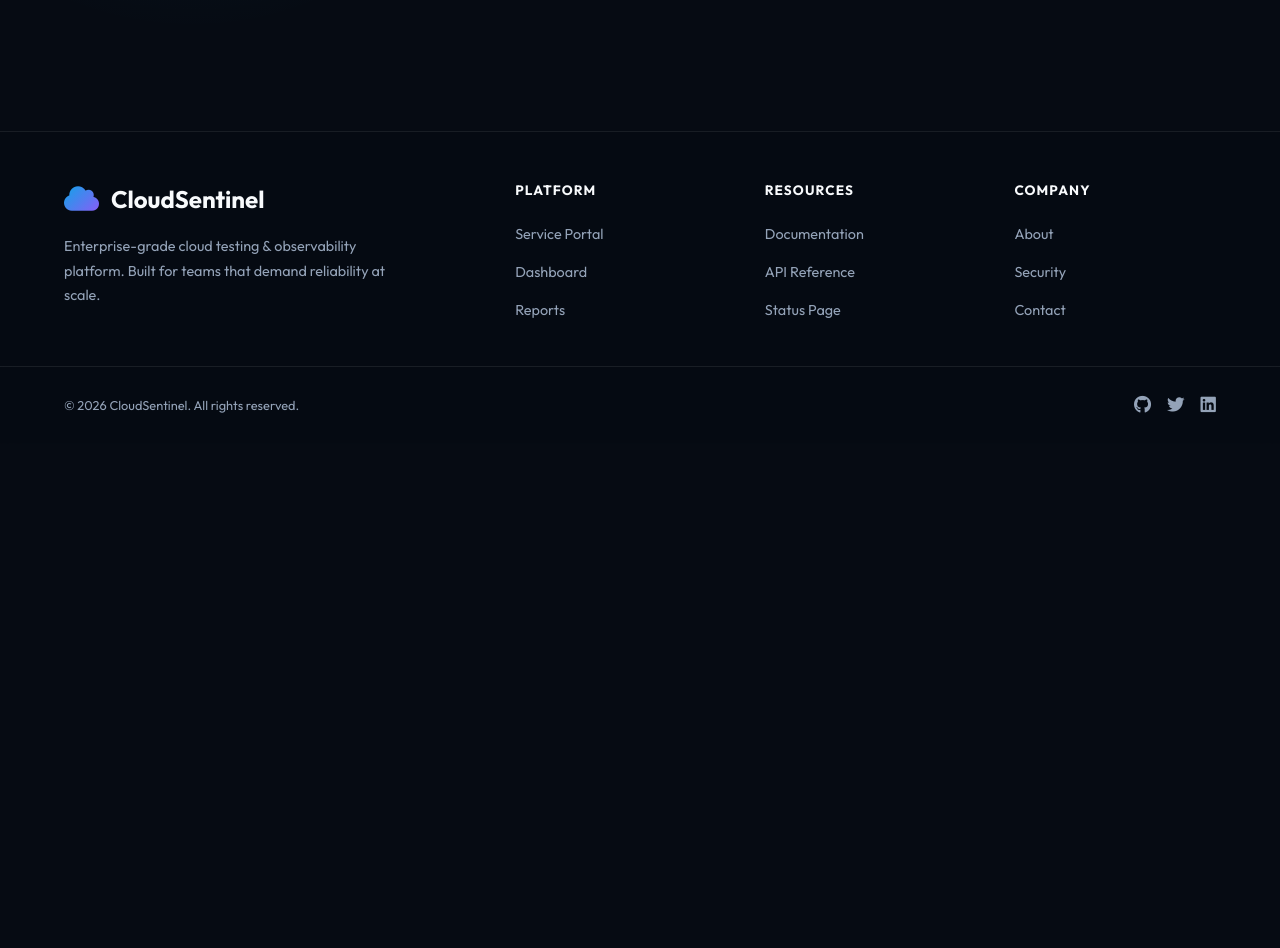
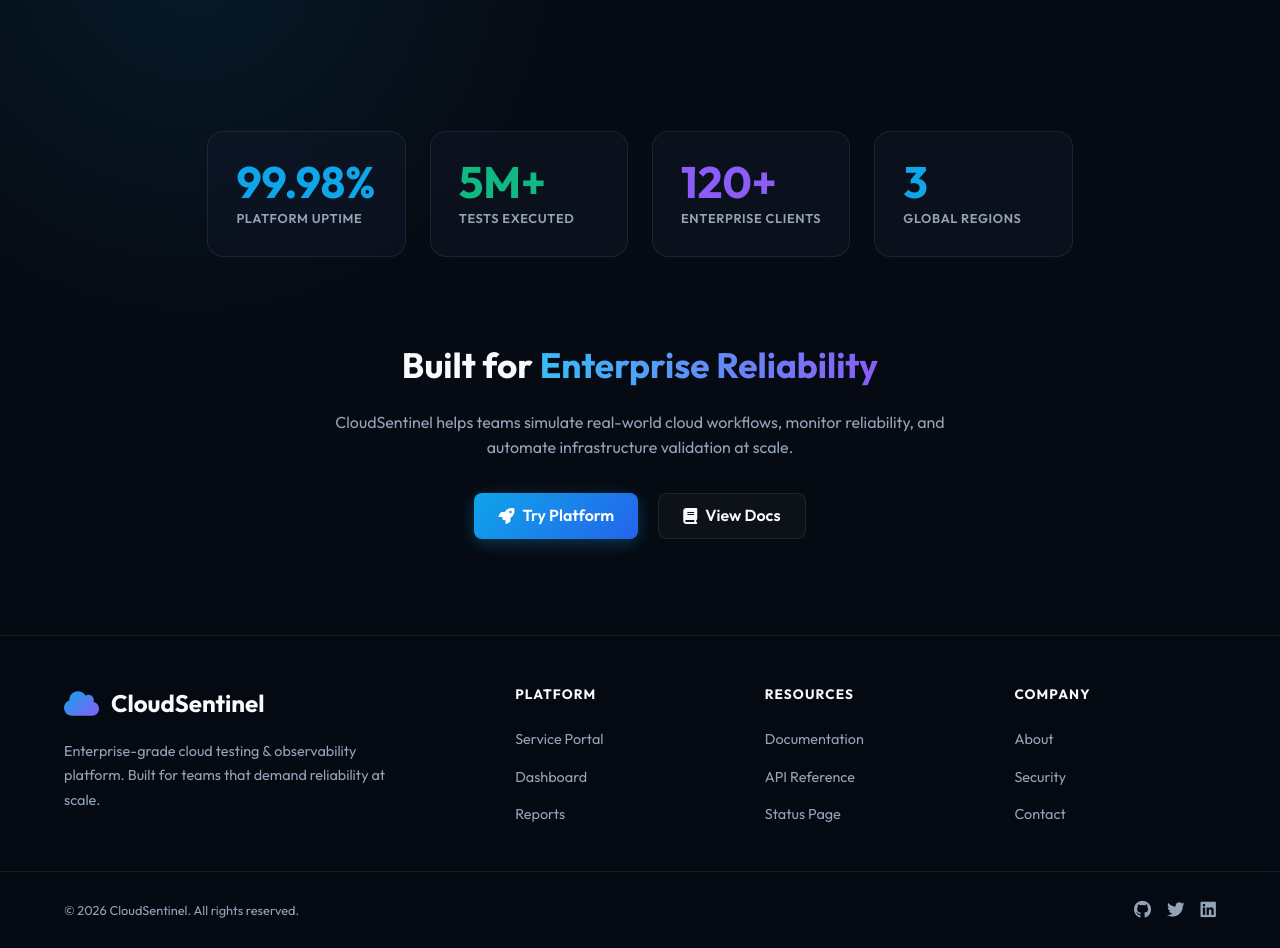
Before and after one commit to pranith2006-boop/CloudSentinel, a plain HTML site: page public/index.html in a window 1280 px wide. Shown: the part 1040-1988 px from the top of the page. Before the commit the page ends 1483 px from the top, so only its background shows below. Drawn offline with Linux system fonts and the light colour scheme.

Commit message:
Updated homepage UI and fixed empty space

```diff
--- a/public/index.html
+++ b/public/index.html
@@ -9,6 +9,7 @@
   <link rel="stylesheet" href="https://cdnjs.cloudflare.com/ajax/libs/font-awesome/6.4.0/css/all.min.css">
 </head>
 <body>
+
   <!-- Background Effects -->
   <canvas id="particleCanvas"></canvas>
   <div class="orb orb-1"></div>
@@ -16,6 +17,7 @@
   <div class="orb orb-3"></div>
   <div class="toast-container" id="toastContainer"></div>
 
+  <!-- Navbar -->
   <nav class="navbar">
     <a href="/" class="logo-section">
       <i class="fa-solid fa-cloud logo-icon"></i>
@@ -45,57 +47,158 @@
     <span><i class="fa-solid fa-shield-halved"></i>&nbsp; TLS 1.3 Secured</span>
   </div>
 
+  <!-- Hero Section -->
   <main class="hero">
     <div class="hero-badge">
       <i class="fa-solid fa-bolt"></i> NEXT-GEN CLOUD AUTOMATION
     </div>
-    <h1>Protect cloud workflows with <br><span class="highlight-text">automated observability</span></h1>
-    <p>Simulate login, VM provisioning, and storage workflows. <br>Capture real-time test results, coverage analytics, and latency <br>trends in one ultra-premium portal.</p>
+
+    <h1>
+      Protect cloud workflows with <br>
+      <span class="highlight-text">automated observability</span>
+    </h1>
+
+    <p>
+      Simulate login, VM provisioning, and storage workflows. <br>
+      Capture real-time test results, coverage analytics, and latency <br>
+      trends in one ultra-premium portal.
+    </p>
 
     <div class="hero-buttons">
       <a href="/portal.html" class="btn-primary">
         <i class="fa-solid fa-rocket"></i> Launch Portal
       </a>
+
       <a href="/dashboard.html" class="btn-secondary">
         <i class="fa-solid fa-chart-line"></i> View Dashboard
       </a>
     </div>
   </main>
 
+  <!-- Features -->
   <section class="features-grid">
+
     <div class="feature-card reveal">
       <div class="feature-icon">
         <i class="fa-solid fa-server"></i>
       </div>
       <h3>Simulate Requests</h3>
-      <p>Launch VM and storage provisioning flows from the portal with realistic parameters.</p>
+      <p>
+        Launch VM and storage provisioning flows from the portal
+        with realistic parameters.
+      </p>
     </div>
+
     <div class="feature-card reveal">
       <div class="feature-icon">
         <i class="fa-solid fa-microchip"></i>
       </div>
       <h3>Automated Validation</h3>
-      <p>Automatically run integration tests every time a request is submitted to the cluster.</p>
+      <p>
+        Automatically run integration tests every time a request
+        is submitted to the cluster.
+      </p>
     </div>
+
     <div class="feature-card reveal">
       <div class="feature-icon">
         <i class="fa-solid fa-shield-halved"></i>
       </div>
       <h3>Track Reliability</h3>
-      <p>Monitor pass/fail ratios, latency trends and coverage over time via Dashboards.</p>
+      <p>
+        Monitor pass/fail ratios, latency trends and coverage
+        over time via Dashboards.
+      </p>
     </div>
+
+  </section>
+
+  <!-- Stats Section -->
+  <section class="metrics-grid"
+    style="max-width:1200px;margin:0 auto 5rem auto;padding:0 4rem;">
+
+    <div class="metric-card">
+      <div class="value" style="color: var(--primary-blue);">
+        99.98%
+      </div>
+      <div class="label">Platform Uptime</div>
+    </div>
+
+    <div class="metric-card">
+      <div class="value" style="color: var(--accent-green);">
+        5M+
+      </div>
+      <div class="label">Tests Executed</div>
+    </div>
+
+    <div class="metric-card">
+      <div class="value" style="color: var(--accent-purple);">
+        120+
+      </div>
+      <div class="label">Enterprise Clients</div>
+    </div>
+
+    <div class="metric-card">
+      <div class="value" style="color: var(--primary-blue);">
+        3
+      </div>
+      <div class="label">Global Regions</div>
+    </div>
+
+  </section>
+
+  <!-- CTA Section -->
+  <section style="text-align:center; margin-bottom:6rem;">
+
+    <h2 style="font-size:2.2rem; margin-bottom:1rem;">
+      Built for
+      <span class="highlight-text">
+        Enterprise Reliability
+      </span>
+    </h2>
+
+    <p style="color:var(--text-muted);
+              max-width:650px;
+              margin:0 auto 2rem auto;">
+
+      CloudSentinel helps teams simulate real-world cloud workflows,
+      monitor reliability, and automate infrastructure validation
+      at scale.
+    </p>
+
+    <div class="hero-buttons">
+
+      <a href="/portal.html" class="btn-primary">
+        <i class="fa-solid fa-rocket"></i>
+        Try Platform
+      </a>
+
+      <a href="/docs.html" class="btn-secondary">
+        <i class="fa-solid fa-book"></i>
+        View Docs
+      </a>
+
+    </div>
+
   </section>
 
   <!-- Footer -->
   <footer class="site-footer">
+
     <div class="footer-content">
+
       <div class="footer-brand">
         <a href="/" class="logo-section">
           <i class="fa-solid fa-cloud logo-icon"></i>
           <span>CloudSentinel</span>
         </a>
-        <p>Enterprise-grade cloud testing &amp; observability platform. Built for teams that demand reliability at scale.</p>
+
+        <p>
+          Enterprise-grade cloud testing & observability platform.
+          Built for teams that demand reliability at scale.
+        </p>
       </div>
+
       <div class="footer-col">
         <h4>Platform</h4>
         <ul>
@@ -104,6 +207,7 @@
           <li><a href="/reports.html">Reports</a></li>
         </ul>
       </div>
+
       <div class="footer-col">
         <h4>Resources</h4>
         <ul>
@@ -112,6 +216,7 @@
           <li><a href="/dashboard.html">Status Page</a></li>
         </ul>
       </div>
+
       <div class="footer-col">
         <h4>Company</h4>
         <ul>
@@ -120,18 +225,25 @@
           <li><a href="/about.html">Contact</a></li>
         </ul>
       </div>
+
     </div>
+
     <div class="footer-bottom">
-      <span>&copy; 2026 CloudSentinel. All rights reserved.</span>
+      <span>
+        © 2026 CloudSentinel. All rights reserved.
+      </span>
+
       <div class="footer-socials">
         <a href="#"><i class="fa-brands fa-github"></i></a>
         <a href="#"><i class="fa-brands fa-twitter"></i></a>
         <a href="#"><i class="fa-brands fa-linkedin"></i></a>
       </div>
     </div>
+
   </footer>
 
   <script src="/js/app.js"></script>
   <script src="/js/particles.js"></script>
+
 </body>
 </html>
```
